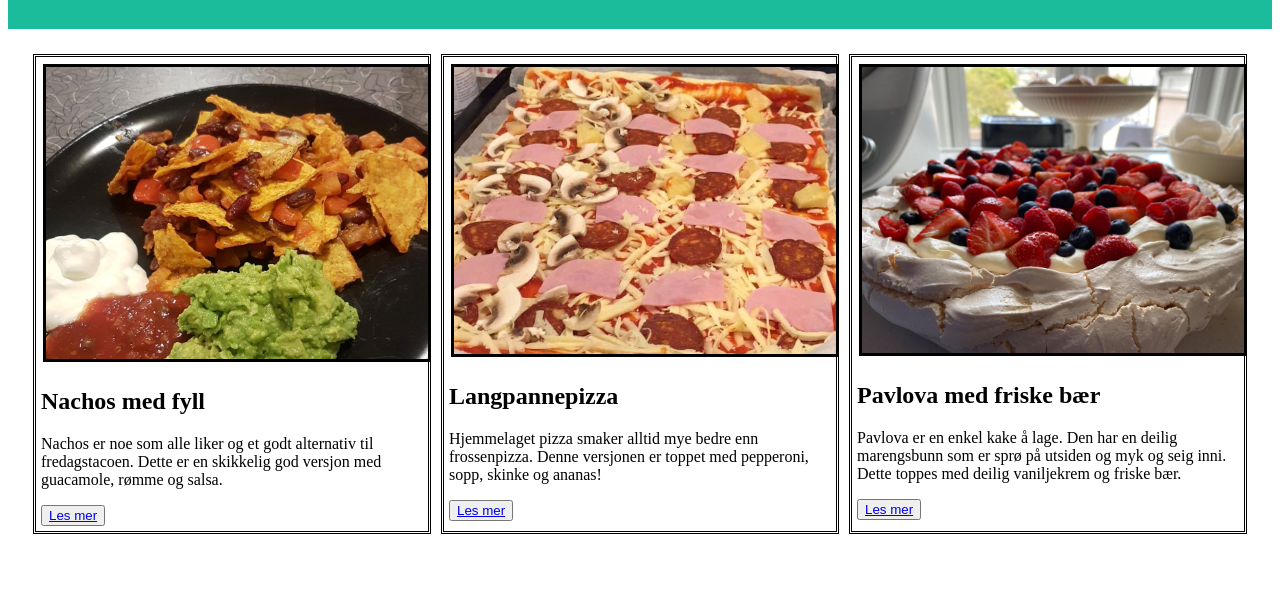
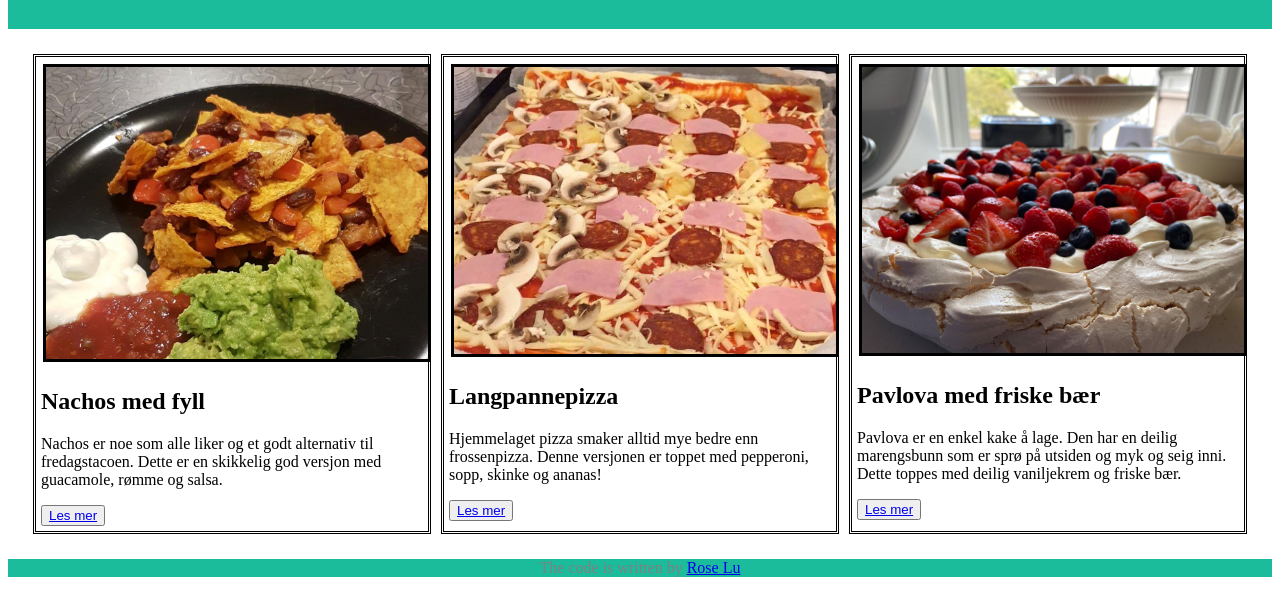
Before and after one commit to lurose/kokebok, a plain HTML site: page forside/index.html in a window 1280 px wide. Shown: the part 79-694 px from the top of the page. Drawn offline with Linux system fonts and the light colour scheme.

Commit message:
added name

```diff
--- a/forside/forside.css
+++ b/forside/forside.css
@@ -41,3 +41,9 @@ img {
   text-align: center;
   display: inline-block;
 }
+
+.om-meg {
+  color: gray;
+  text-align: center;
+  background-color: #1abc9c;
+}
--- a/forside/index.html
+++ b/forside/index.html
@@ -41,6 +41,9 @@
         </div>
     </div>
     </div>
+    <div class = "om-meg">
+        The code is written by <a href="https://github.com/lurose/kokebok">Rose Lu</a>
+    </div>
 </main>
 
 
```
Also changed, not shown: forside/rose.jpg (deleted).
